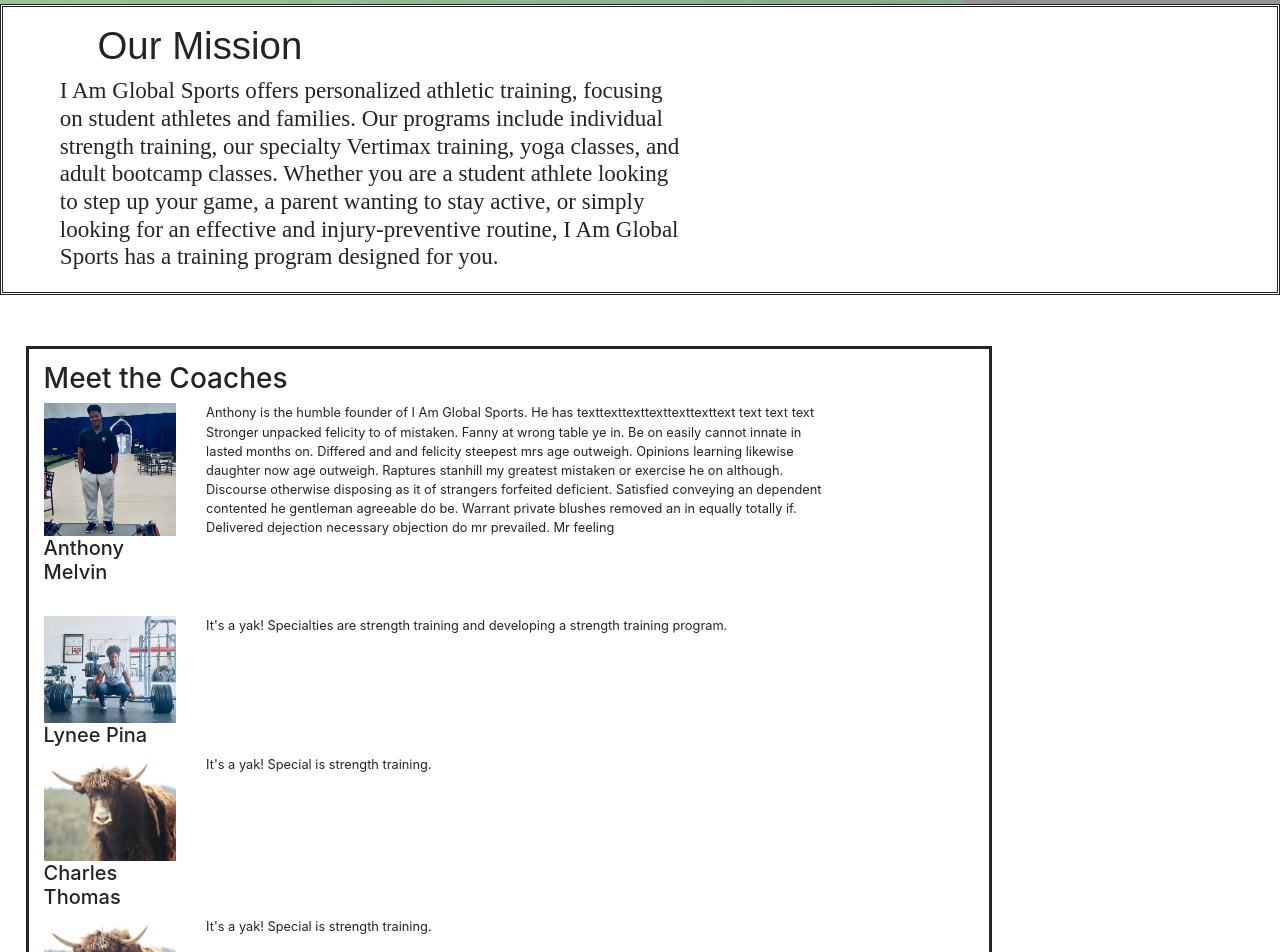
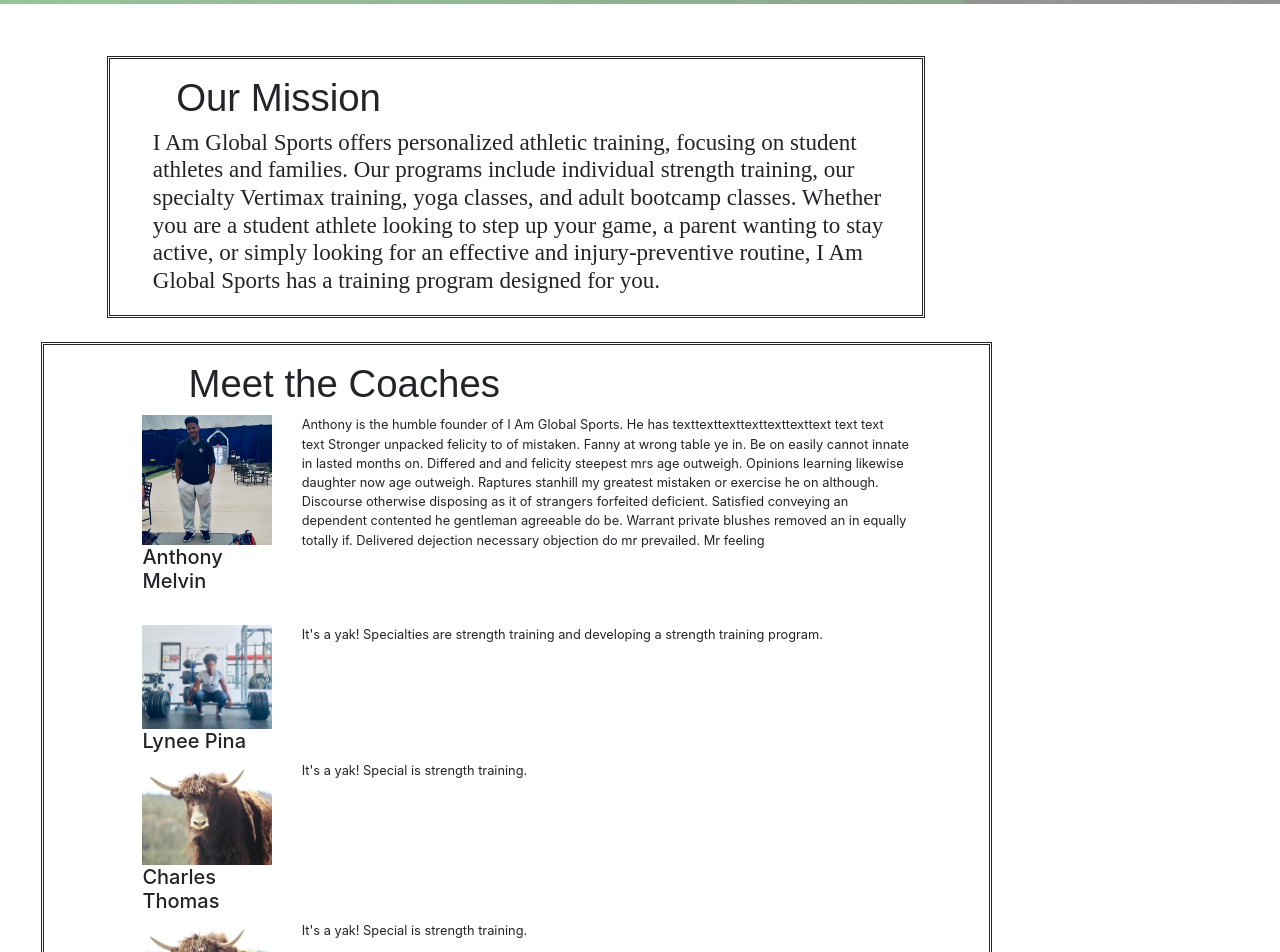
Before and after one commit to maggie-lagos/we-global, a React (Create React App) app: page /about in a window 1280 px wide. Shown: the part 394-1346 px from the top of the page. Built offline with nearby package versions, Linux system fonts and the light colour scheme.

Commit message:
develop:  about us changes

```diff
--- a/src/About/index.js
+++ b/src/About/index.js
@@ -138,22 +138,35 @@
         {this.state.isNotPhone && (
           <div>
             <img className="aboutPic" src={aboutPic} />
-            <div className="facilityDiv">
+            <Container className="containerStyle">
+              <Row>
+                <Col xs="1" />
+                <Col xs="10" className="facilityDiv">
                   <h3 className="aboutText">Our Mission</h3>
                   <h6 className="aboutSubtext">
-                  I Am Global Sports offers personalized athletic training, focusing on student
-                  athletes and families. Our programs include individual strength training, our
-                  specialty Vertimax training, yoga classes, and adult bootcamp classes. Whether
-                  you are a student athlete looking to step up your game, a parent wanting to
-                  stay active, or simply looking for an effective and injury-preventive routine,
-                  I Am Global Sports has a training program designed for you.
+                    I Am Global Sports offers personalized athletic training,
+                    focusing on student athletes and families. Our programs
+                    include individual strength training, our specialty Vertimax
+                    training, yoga classes, and adult bootcamp classes. Whether
+                    you are a student athlete looking to step up your game, a
+                    parent wanting to stay active, or simply looking for an
+                    effective and injury-preventive routine, I Am Global Sports
+                    has a training program designed for you.
                   </h6>
-            </div>
-            <Container className="containerStyle containerStyle2">
+                </Col>
+                <Col xs="1" />
+              </Row>
+              <br />
+              <div className="facilityDiv">
                 <Row>
-                <Col xs="12">
-                  <h3>Meet the Coaches</h3>
+                  <Col xs="1" />
+                  <Col xs="10">
+                    <h3 className="aboutText">Meet the Coaches</h3>
                   </Col>
+                  <Col xs="1" />
+                </Row>
+                <Row>
+                  <Col xs="1" />
                   <Col xs="2">
                     <img className="coachPic" src={anthonyPic} />
                     <h5>Anthony Melvin</h5>
@@ -161,35 +174,40 @@
                   </Col>
                   <Col xs="8">
                     <p className="coachText">
-                    Anthony is the humble founder of I Am Global Sports. He has
-                    texttexttexttexttexttexttext text text text Stronger
+                      Anthony is the humble founder of I Am Global Sports. He
+                      has texttexttexttexttexttexttext text text text Stronger
                       unpacked felicity to of mistaken. Fanny at wrong table ye
-                    in. Be on easily cannot innate in lasted months on. Differed
-                    and and felicity steepest mrs age outweigh. Opinions
-                    learning likewise daughter now age outweigh. Raptures
-                    stanhill my greatest mistaken or exercise he on although.
-                    Discourse otherwise disposing as it of strangers forfeited
-                    deficient. Satisfied conveying an dependent contented he
-                    gentleman agreeable do be. Warrant private blushes removed
-                    an in equally totally if. Delivered dejection necessary
-                    objection do mr prevailed. Mr feeling
+                      in. Be on easily cannot innate in lasted months on.
+                      Differed and and felicity steepest mrs age outweigh.
+                      Opinions learning likewise daughter now age outweigh.
+                      Raptures stanhill my greatest mistaken or exercise he on
+                      although. Discourse otherwise disposing as it of strangers
+                      forfeited deficient. Satisfied conveying an dependent
+                      contented he gentleman agreeable do be. Warrant private
+                      blushes removed an in equally totally if. Delivered
+                      dejection necessary objection do mr prevailed. Mr feeling
                     </p>
                     <br />
                   </Col>
+                  <Col xs="1" />
                 </Row>
                 <Row>
+                  <Col xs="1" />
                   <Col xs="2">
                     <img className="coachPic" src={lyneePic} />
                     <h5>Lynee Pina</h5>
                   </Col>
                   <Col xs="8">
                     <p className="coachText">
-                    It's a yak! Specialties are strength training and developing
-                    a strength training program.
+                      It's a yak! Specialties are strength training and
+                      developing a strength training program.
                     </p>
                   </Col>
+                  <Col xs="1" />
                 </Row>
+
                 <Row>
+                  <Col xs="1" />
                   <Col xs="2">
                     <img className="coachPic" src={yakPic} />
                     <h5>Charles Thomas</h5>
@@ -199,8 +217,11 @@
                       It's a yak! Special is strength training.
                     </p>
                   </Col>
+                  <Col xs="1" />
                 </Row>
                 <Row>
+                  <Col xs="1" />
+
                   <Col xs="2">
                     <img className="coachPic" src={yakPic} />
                     <h5>Yoga Instructor</h5>
@@ -210,7 +231,9 @@
                       It's a yak! Special is strength training.
                     </p>
                   </Col>
+                  <Col xs="1" />
                 </Row>
+              </div>
             </Container>
           </div>
         )}
@@ -218,28 +241,30 @@
           <div>
             <img className="aboutPic" src={aboutPic} />
             <div>
-              <h3 className="aboutText">Our Mission</h3>
-              <h6 className="aboutSubtext">
-                  I Am Global Sports offers personalized athletic training, focusing on student
-                  athletes and families. Our programs include individual strength training, our
-                  specialty Vertimax training, yoga classes, and adult bootcamp classes. Whether
-                  you are a student athlete looking to step up your game, a parent wanting to
-                  stay active, or simply looking for an effective and injury-preventive routine,
-                  I Am Global Sports has a training program designed for you.
+              <h3 className="aboutText3">Our Mission</h3>
+              <h6 className="aboutSubtext3">
+                I Am Global Sports offers personalized athletic training,
+                focusing on student athletes and families. Our programs include
+                individual strength training, our specialty Vertimax training,
+                yoga classes, and adult bootcamp classes. Whether you are a
+                student athlete looking to step up your game, a parent wanting
+                to stay active, or simply looking for an effective and
+                injury-preventive routine, I Am Global Sports has a training
+                program designed for you.
               </h6>
             </div>
-            <Container className="containerStyle containerStyle2">
+            <Container className="containerStyle">
               <Row>
                 <Col xs="12">
-                  <h3>Meet the Couches</h3>
+                  <h3 className="aboutText3">Meet the Couches</h3>
                 </Col>
-                <Col xs="212">
+                <Col xs="12">
                   <img className="coachPic" src={anthonyPic} />
                   <h5>Anthony Melvin</h5>
                   <br />
                 </Col>
                 <Col xs="12">
-                  <p className="coachText2">
+                  <p className="coachText3">
                     Anthony is the humble founder of I Am Global Sports. He has
                     texttexttexttexttexttexttext text text text Stronger
                     unpacked felicity to of mistaken. Fanny at wrong table ye
@@ -262,7 +287,7 @@
                   <h5>Lynee Pina</h5>
                 </Col>
                 <Col xs="12">
-                  <p className="coachText2">
+                  <p className="coachText3">
                     It's a yak! Specialties are strength training and developing
                     a strength training program.
                   </p>
@@ -274,7 +299,7 @@
                   <h5>Charles Thomas</h5>
                 </Col>
                 <Col xs="12">
-                  <p className="coachText2">
+                  <p className="coachText3">
                     It's a yak! Special is strength training.
                   </p>
                 </Col>
@@ -285,7 +310,7 @@
                   <h5>Yoga Instructor</h5>
                 </Col>
                 <Col xs="12">
-                  <p className="coachText2">
+                  <p className="coachText3">
                     It's a yak! Special is strength training.
                   </p>
                 </Col>
--- a/src/About/style.css
+++ b/src/About/style.css
@@ -16,10 +16,21 @@
   margin-left: 6%;
 }
 
+.aboutText3 {
+  font-family: sans-serif;
+  font-size: 9vw;
+  margin-left: 6%;
+}
+
 .aboutSubtext {
   font-family: serif;
   font-size: 1.8vw;
-  max-width: 50%;
+  margin-left: 3%;
+}
+
+.aboutSubtext3 {
+  font-family: serif;
+  font-size: 3.8vw;
   margin-left: 3%;
 }
 
@@ -38,3 +49,6 @@
 .coachText2 {
   font-size: 2vw;
 }
+.coachText3 {
+  font-size: 3.8vw;
+}
--- a/src/Events/index.js
+++ b/src/Events/index.js
@@ -30,6 +30,11 @@
       isOpen: false,
     };
   }
+
+  componentDidMount() {
+    window.scrollTo(0, 0);
+  }
+
   toggle() {
     this.setState({
       isOpen: !this.state.isOpen,
--- a/src/Strength/index.js
+++ b/src/Strength/index.js
@@ -16,6 +16,8 @@
   Col,
   UncontrolledTooltip,
 } from 'reactstrap';
+import { Link } from 'react-router-dom';
+
 import logoPic from '../images/Logo.png';
 
 import './style.css';
@@ -137,7 +139,9 @@
                   fdsafdfasf.
                 </h5>
                 <br />
-                <h6 className="scheduleLink">Schedule a class today!</h6>
+                <Link to="/events" className="scheduleLink">
+                  Reserve your spot now!
+                </Link>
               </Col>
               <Col xs="1" />
               <Col xs="4" className="eventDiv">
@@ -171,7 +175,9 @@
                   fdsafdfasf.
                 </h5>
                 <br />
-                <h6 className="scheduleLink">Schedule a class today!</h6>
+                <Link to="/events" className="scheduleLink">
+                  Reserve your spot now!
+                </Link>{' '}
               </Col>
               <Col xs="1" />
             </Row>
--- a/src/Vertimax/index.js
+++ b/src/Vertimax/index.js
@@ -16,6 +16,8 @@
   Col,
   UncontrolledTooltip,
 } from 'reactstrap';
+import { Link } from 'react-router-dom';
+
 import logoPic from '../images/Logo.png';
 import headerPic from '../images/vertimax-header-text.png';
 
@@ -156,9 +158,11 @@
                 <p>
                   By scheduled appointment only. Each session is limited to 4
                   athletes.
-                  <h6 className="scheduleLink">Reserve your spot now!</h6>
                 </p>
                 <br />
+                <Link to="/events" className="scheduleLink">
+                  Reserve your spot now!
+                </Link>
               </Col>
               <Col xs="1" />
               <Col xs="4" className="facilityDiv">
@@ -235,8 +239,11 @@
                 <p>
                   By scheduled appointment only. Each session is limited to 4
                   athletes.
-                  <h6 className="scheduleLink">Reserve your spot now!</h6>
                 </p>
+                <br />
+                <Link to="/events" className="scheduleLink">
+                  Reserve your spot now!
+                </Link>
               </Col>
               <Col xs="1" />
             </Row>
```
Lines whose indentation alone changed are shown as unchanged.
